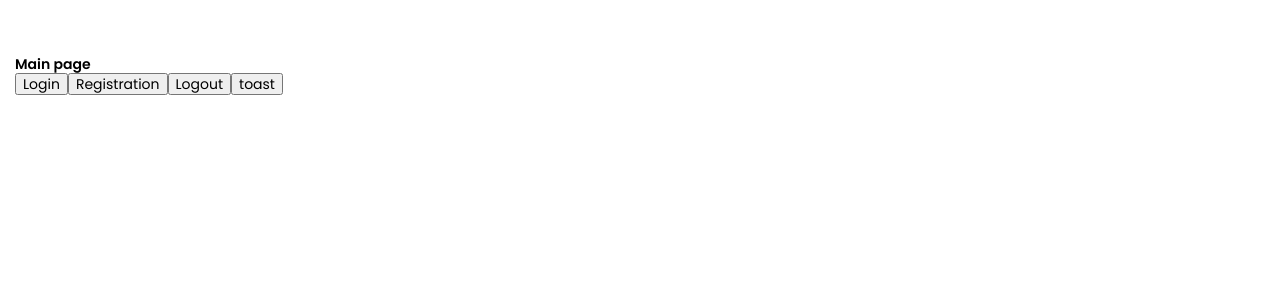
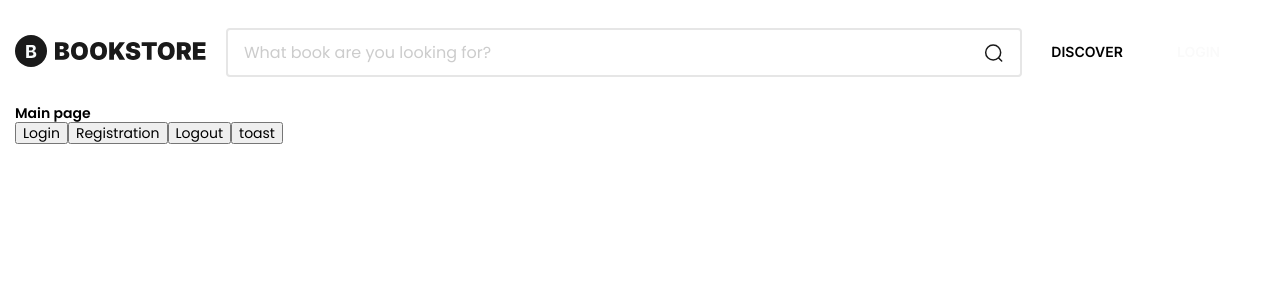
Before and after one commit to gapanovichV/bookstore-next, a Next.js app: page / in a window 1280 px wide. Shown: the top 300 px of the page. Built offline with nearby package versions, Linux system fonts and the light colour scheme.

Commit message:
feat: Header component and SearchInput

```diff
--- a/components/elements/Button/Button.module.scss
+++ b/components/elements/Button/Button.module.scss
@@ -5,7 +5,6 @@
   cursor: pointer;
   border-radius: var(--border-radius);
   padding: 12px 0;
-
   &:disabled {
     cursor: auto;
   }
@@ -54,3 +53,20 @@
     box-shadow: none;
   }
 }
+
+
+.small {
+  width: 137px;
+}
+
+.medium {
+  width: 202px;
+}
+
+.large {
+  width: 302px;
+}
+
+.none {
+  width: 0;
+}
--- a/components/elements/Button/Button.tsx
+++ b/components/elements/Button/Button.tsx
@@ -4,16 +4,18 @@ import clsx from "clsx"
 import styles from "./Button.module.scss"
 
 type ButtonVariant = "fill" | "line" | "ghost"
+type ButtonSize = "small" | "medium" | "large" | "none"
 
 interface ButtonProps extends React.ComponentProps<"button"> {
   loading?: boolean
   variant?: ButtonVariant
+  size?: ButtonSize
   children: React.ReactNode
 }
 
 export const Button = React.forwardRef(
   (
-    { loading, children, variant = "fill", className, ...props }: ButtonProps,
+    { loading, children, variant = "fill", size = "medium", className, ...props }: ButtonProps,
     ref: React.ForwardedRef<HTMLButtonElement>
   ) => {
     return (
@@ -22,6 +24,7 @@ export const Button = React.forwardRef(
           "btn-reset",
           styles.button,
           styles[variant],
+          styles[size],
           { [styles.loading]: loading },
           className
         )}
--- /dev/null
+++ b/components/elements/SearchInput/SearchInput.module.scss
@@ -0,0 +1,29 @@
+.input__wrapper {
+  width: 100%;
+  display: flex;
+  align-items: center;
+  position: relative;
+}
+
+.input {
+  width: 100%;
+  padding: 13px calc(20px + 16px * 2) 13px 16px;
+  font: var(--font-bodytext-3);
+  color: var(--color-style-primary-700);
+  border: var(--border-line);
+  border-radius: var(--border-radius);
+  background: none;
+  &::placeholder {
+    color: var(--color-style-primary-300);
+  }
+  &:focus {
+    outline: none;
+  }
+}
+
+.icon {
+  cursor: pointer;
+  position: absolute;
+  padding: 0 16px;
+  right: 0;
+}
--- /dev/null
+++ b/components/elements/SearchInput/SearchInput.tsx
@@ -0,0 +1,37 @@
+import React from "react"
+import clsx from "clsx"
+
+import styles from "./SearchInput.module.scss"
+
+type SearchInputProps<
+  Component extends keyof JSX.IntrinsicElements | React.JSXElementConstructor<any> = "input"
+> = {
+  label?: string
+  value: string | { value: string; label: string }
+  setSearchText: (value: string) => void
+} & React.ComponentProps<Component>
+
+export const SearchInput = React.forwardRef(
+  (
+    { label, value, className, setSearchText, ...props }: SearchInputProps,
+    ref: React.ForwardedRef<HTMLInputElement>
+  ) => {
+    return (
+      <div className={clsx(styles.input__wrapper)}>
+        <input
+          onChange={(e) => setSearchText(e.target.value)}
+          value={value}
+          type="text"
+          className={clsx(styles.input)}
+          autoComplete="off"
+          placeholder="What book are you looking for?"
+          {...props}
+          ref={ref}
+        />
+        <img className={clsx(styles.icon)} src={`img/Search.svg`} alt="Search" />
+      </div>
+    )
+  }
+) as <Component extends keyof JSX.IntrinsicElements | React.JSXElementConstructor<any> = "input">(
+  props: SearchInputProps<Component> & { ref?: React.ForwardedRef<HTMLInputElement> }
+) => React.ReactElement
--- /dev/null
+++ b/components/elements/SearchResults/SearchResults.module.scss
@@ -0,0 +1,7 @@
+.results {
+  &__container {
+    width: 100%;
+    max-width: 1200px;
+    padding: 0 20px;
+  }
+}
--- /dev/null
+++ b/components/elements/SearchResults/SearchResults.tsx
@@ -0,0 +1,35 @@
+"use client"
+
+import { useEffect, useState } from "react"
+import clsx from "clsx"
+
+import { SearchInput } from "@/components/elements/SearchInput/SearchInput"
+
+import styles from "./SearchResults.module.scss"
+
+export const SearchResults = () => {
+  const [searchText, setSearchText] = useState<string>("")
+  const [results, setResults] = useState([])
+  const [showResults, setShowResults] = useState<boolean>(false)
+
+  // TODO: Получекние книг по название
+
+  useEffect(() => {
+    if (results.length > 0 && !showResults) setShowResults(true)
+    if (results.length <= 0) setShowResults(false)
+  }, [results])
+
+  return (
+    <div className={clsx(styles.results__container)}>
+      <SearchInput value={searchText} setSearchText={setSearchText} />
+      {showResults && (
+        <div className={clsx(styles.dropdown)}>
+          <div className={clsx(styles.dropdown__line)}></div>
+          {results.map((book) => (
+            <div>{book}</div>
+          ))}
+        </div>
+      )}
+    </div>
+  )
+}
--- a/components/modules/Header/Header.module.scss
+++ b/components/modules/Header/Header.module.scss
@@ -7,4 +7,7 @@
     justify-content: space-between;
     align-items: center;
   }
+  &__btn {
+    display: flex;
+  }
 }
--- a/components/modules/Header/Header.tsx
+++ b/components/modules/Header/Header.tsx
@@ -1,11 +1,27 @@
+"use client"
+
 import clsx from "clsx"
+import Link from "next/link"
+import {useRouter } from "next/navigation"
+
+import { Button } from "@/components/elements/Button/Button"
+import { SearchResults } from "@/components/elements/SearchResults/SearchResults"
+import { RouteEnum } from "@/types/route.type"
 
 import styles from "./Header.module.scss"
 
 const Header = () => {
+  const router = useRouter()
   return (
     <header className={clsx(styles.header)}>
-      <div className={clsx("container", styles.header__container)}></div>
+      <div className={clsx("container", styles.header__container)}>
+        <Link href={RouteEnum.MAIN}>
+          <img src="/img/Logo.svg" alt="Logo" />
+        </Link>
+        <SearchResults />
+        <Button size="small" variant="ghost" onClick={() => router.push(RouteEnum.CATALOG)}>Discover</Button>
+        <Button size="medium" variant="fill" onClick={() => router.push(RouteEnum.SIGN_IN)}>Login</Button>
+      </div>
     </header>
   )
 }
--- a/types/route.type.ts
+++ b/types/route.type.ts
@@ -2,5 +2,6 @@ export enum RouteEnum {
   MAIN = "/",
   PROFILE = "/profile",
   SIGN_IN = "/sign-in",
-  SIGN_UP = "/sign-up"
+  SIGN_UP = "/sign-up",
+  CATALOG = "/catalog"
 }
```
Also changed, not shown: components/modules/LoginForm/LoginForm.tsx (+2 -14 lines), hooks/useSubmitHandler.tsx (added, +34 -0 lines), app/globalStyles/index.scss (line endings or trailing spaces), public/img/Search.svg (added).
